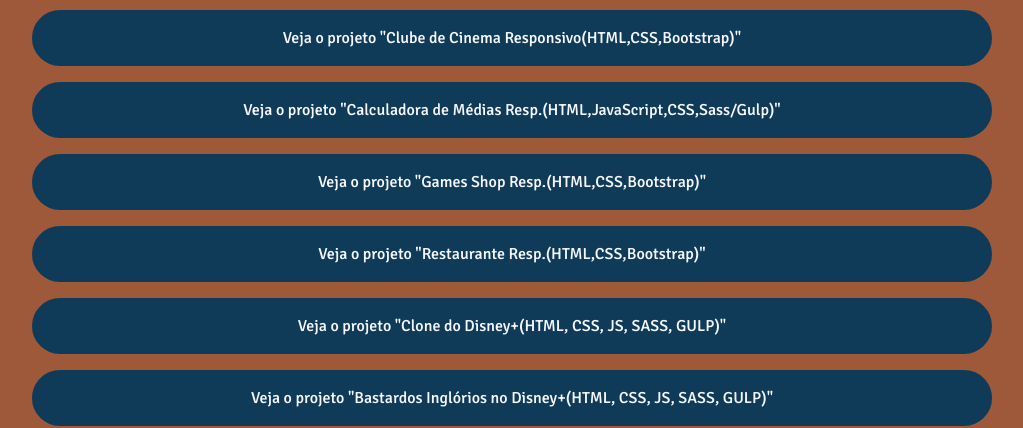
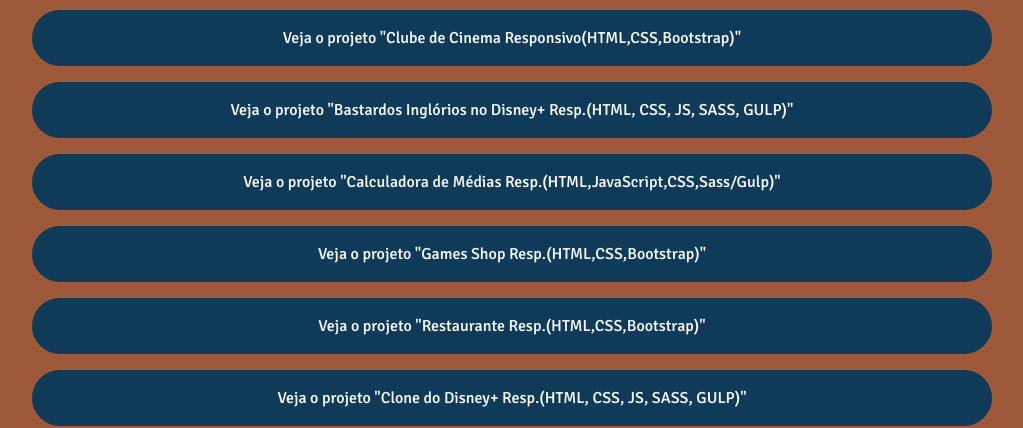
Before and after one commit to Marcolinuxx/personal_page, a website: page index.html in a window 1280 px wide. Shown: the part 382-810 px from the top of the page, without its empty margins (128-1151 px from the left). Drawn offline with Linux system fonts and the light colour scheme.

Commit message:
Modificações de sequência nos itens

```diff
--- a/index.html
+++ b/index.html
@@ -52,6 +52,11 @@
                     </a>
                 </li>
                 <li class="projects-list-item">
+                    <a href="https://exercicio-ebac-bastardos-qmd1.vercel.app/">
+                        Veja o projeto "Bastardos Inglórios no Disney+ Resp.(HTML, CSS, JS, SASS, GULP)"
+                    </a>
+                </li>
+                <li class="projects-list-item">
                     <a href="https://projeto-calculadora-medias.vercel.app/">
                         Veja o projeto "Calculadora de Médias Resp.(HTML,JavaScript,CSS,Sass/Gulp)"
                     </a>
@@ -68,12 +73,7 @@
                 </li>
                 <li class="projects-list-item">
                     <a href="https://clone-disneyplus-marcolino.vercel.app/">
-                        Veja o projeto "Clone do Disney+(HTML, CSS, JS, SASS, GULP)"
-                    </a>
-                </li>
-                <li class="projects-list-item">
-                    <a href="https://exercicio-ebac-bastardos-qmd1.vercel.app/">
-                        Veja o projeto "Bastardos Inglórios no Disney+(HTML, CSS, JS, SASS, GULP)"
+                        Veja o projeto "Clone do Disney+ Resp.(HTML, CSS, JS, SASS, GULP)"
                     </a>
                 </li>
                 <li class="projects-list-item">
```
